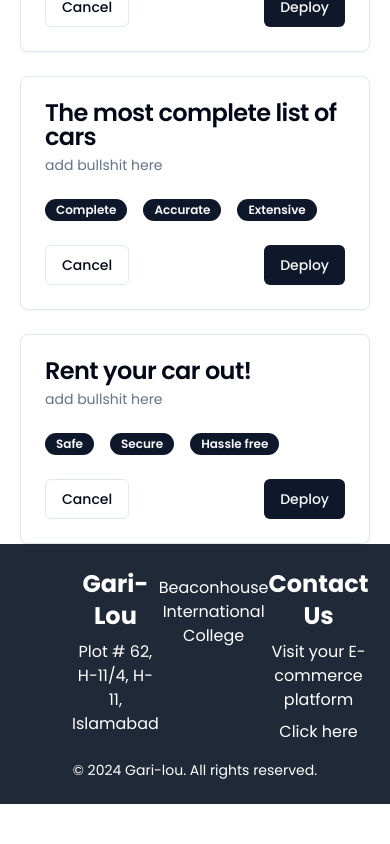
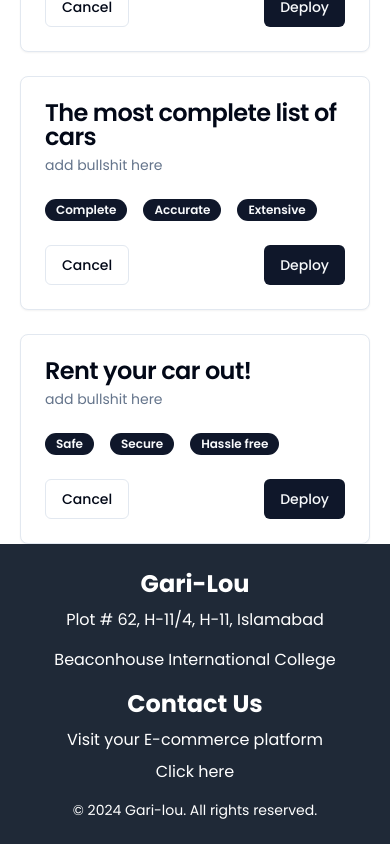
Before and after one commit to Abdullah-1904/gari-lou, a Next.js app: page / in a window 390 px wide. Shown: the part 1206-2050 px from the top of the page. Before the commit the page ends 2010 px from the top, so only its background shows below. Built offline with nearby package versions, Linux system fonts and the light colour scheme; no server answers.

Commit message:
fixing reponsiveness

```diff
--- a/app/(unauth)/layout.tsx
+++ b/app/(unauth)/layout.tsx
@@ -6,11 +6,13 @@
 const UnauthenticatedLayout = ({ children }) => {
   return (
     <>
-    {/* <SignedOut> */}
+      {/* <SignedOut> */}
       <Navbar />
-      <main className="max-w-[1200px] mx-auto">{children}</main>
+      <main className="max-w-[1200px] mx-auto px-4 sm:px-6 lg:px-8">
+        {children}
+      </main>
       <Footer />
-    {/* </SignedOut> */}
+      {/* </SignedOut> */}
     </>
   );
 };
--- a/components/Footer.tsx
+++ b/components/Footer.tsx
@@ -2,15 +2,15 @@
 
 const Footer = () => {
   return (
-    <footer className="bg-gray-800 px-10 py-6 text-center text-white">
+    <footer className="bg-gray-800 px-4 md:px-10 py-6 text-center text-white">
       <div className="container mx-auto">
-        <div className="flex justify-between">
-          <div>
+        <div className="flex flex-col md:flex-row md:justify-between">
+          <div className="md:w-1/3">
             <h2 className="font-bold text-2xl">Gari-Lou</h2>
             <p className="mt-2">Plot # 62, H-11/4, H-11, Islamabad</p>
           </div>
-          <div>
-            <ul className="mt-2 space-y-2">
+          <div className="md:w-1/3 mt-4 md:mt-0">
+            <ul className="space-y-2">
               <li>
                 <a href="https://bic.edu.pk/">
                   Beaconhouse International College
@@ -18,7 +18,7 @@
               </li>
             </ul>
           </div>
-          <div>
+          <div className="md:w-1/3 mt-4 md:mt-0">
             <h2 className="font-bold text-2xl">Contact Us</h2>
             <p className="mt-2">Visit your E-commerce platform</p>
             <ul className="mt-2 space-y-2">
```
